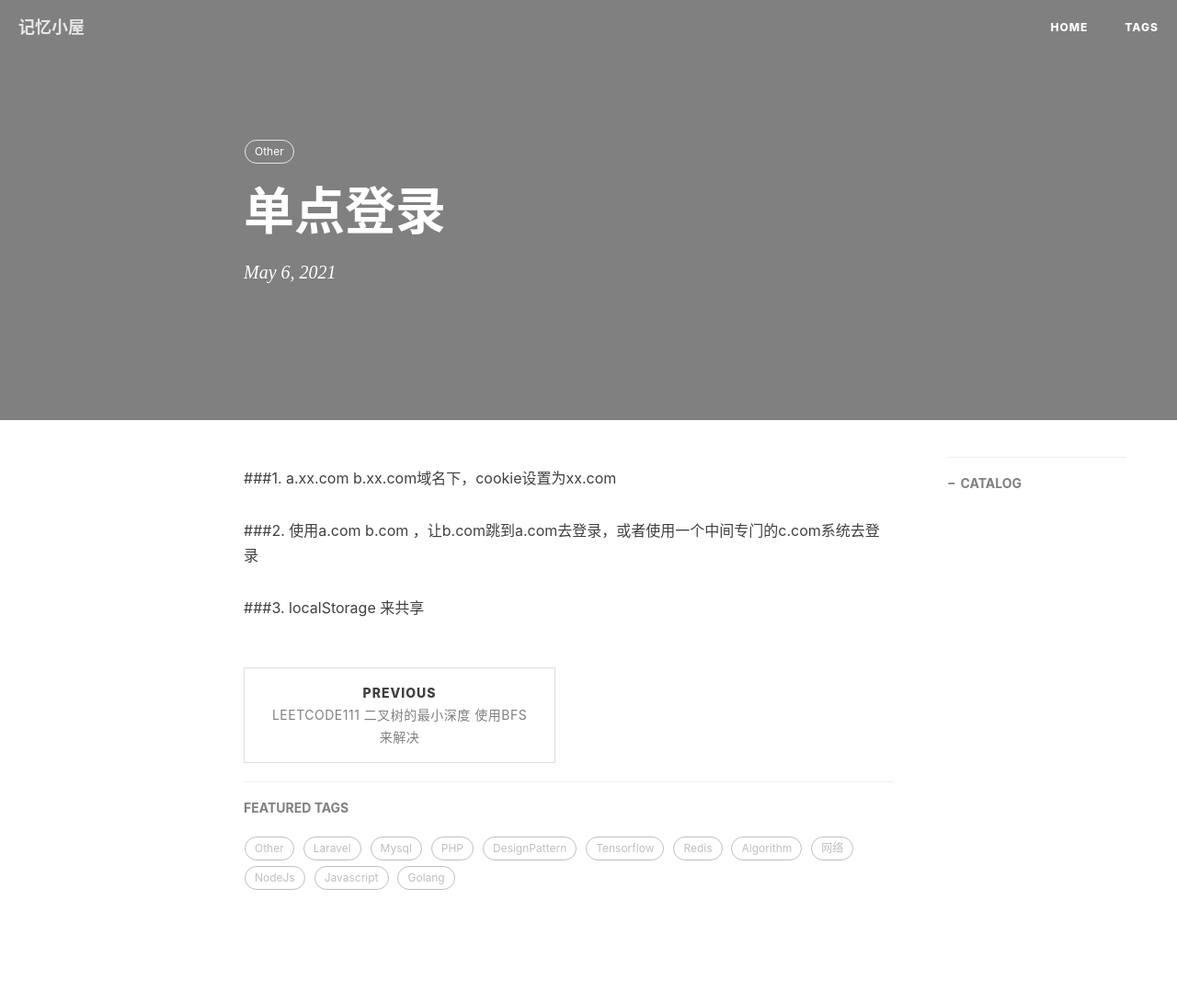
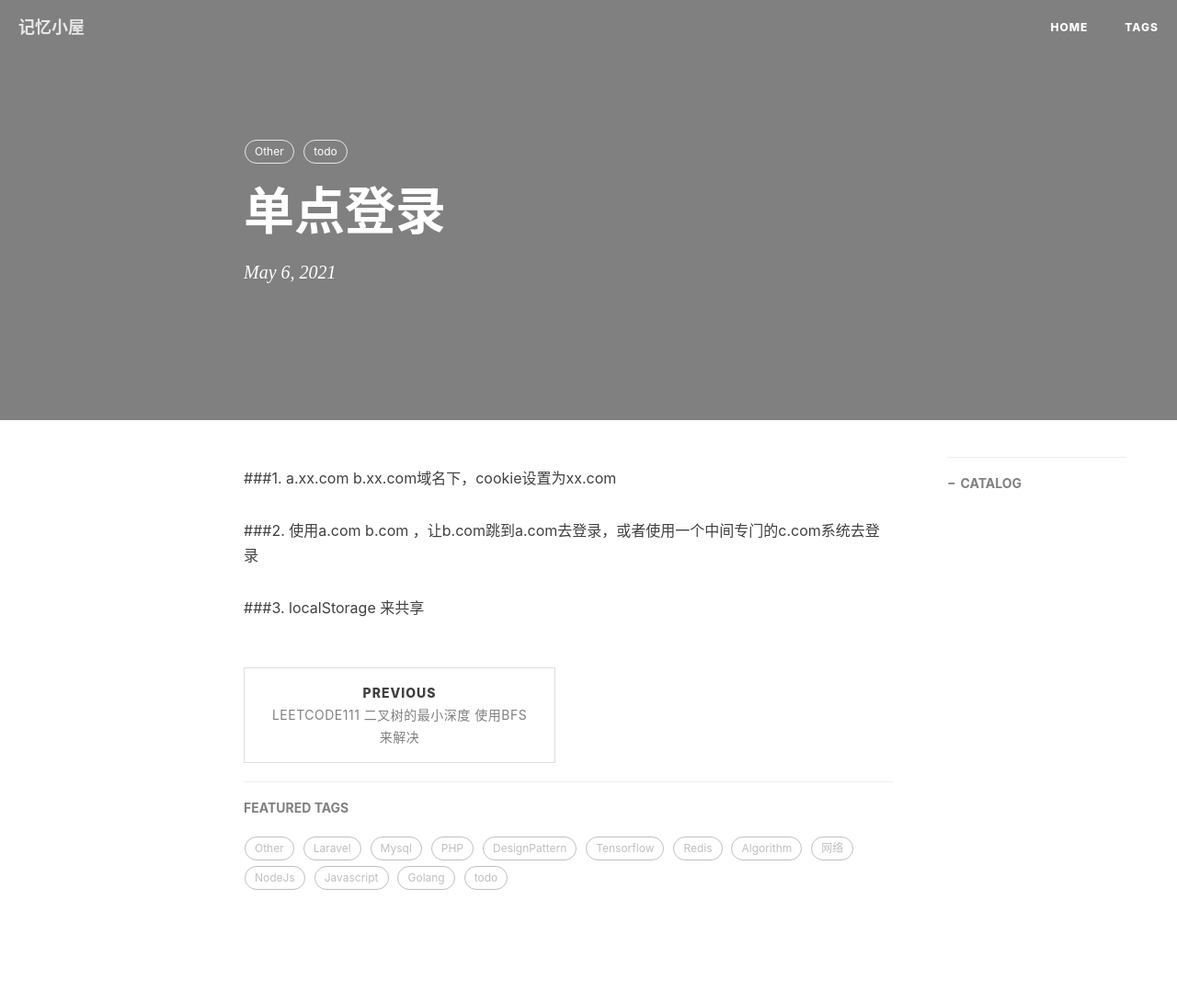
Before and after one commit to TearKnow/blog, a Jekyll site: the page built from _posts/2021-05-06-单点登录.md, in a window 1280 px wide. Shown: the whole page at 92% size. Built offline with Jekyll 4.4.1, drawn with Linux system fonts in a browser that asks for light colours; comment, search, counter and statistics services are not loaded.

Commit message:
new post

```diff
--- a/_posts/2021-05-06-单点登录.md
+++ b/_posts/2021-05-06-单点登录.md
@@ -4,6 +4,7 @@ header-img: img/post-bg-ios9-web.jpg
 catalog: true
 tags:
     - Other
+    - todo
 ---
 
 ###1. a.xx.com b.xx.com域名下，cookie设置为xx.com
```
